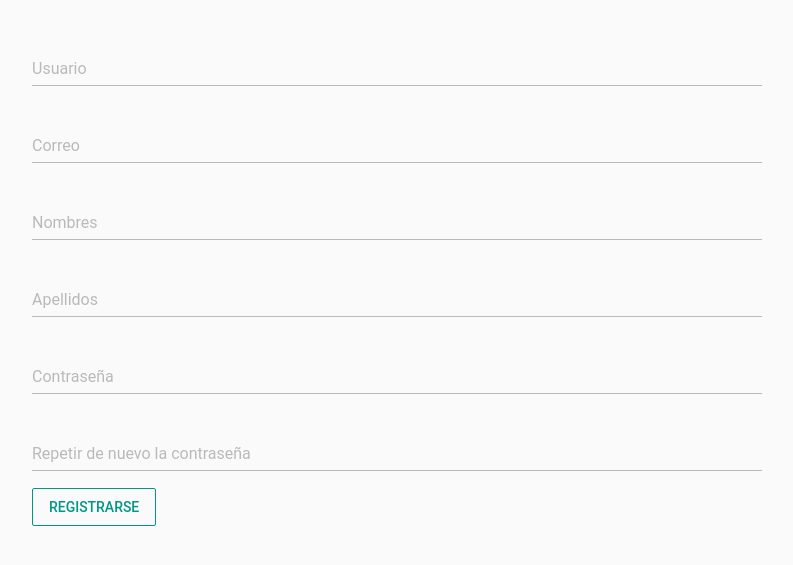
After one commit to Koutawars/djangoblog, a Django app: page /cuentas/register/ in a window 1280 px wide. The commit adds this page. Shown: the top 565 px of the page, without its empty margins (243-1036 px from the left). Run offline with Django 3.2, Linux system fonts and the light colour scheme; some libraries are stand-ins or nearby versions.

Commit message:
Registrarse

```diff
--- /dev/null
+++ b/accounts/forms.py
@@ -0,0 +1,10 @@
+from django import forms
+from django.contrib.auth.models import User
+from django.contrib.auth.forms import UserCreationForm
+
+class UserRegisterForm(UserCreationForm):
+  email = forms.EmailField()
+
+  class Meta:
+      model = User
+      fields = ['username', 'email', 'first_name', 'last_name', 'password1', 'password2']
--- a/accounts/templates/accounts/login.html
+++ b/accounts/templates/accounts/login.html
@@ -6,10 +6,10 @@
     <div class="row justify-content-md-center">
         <div class="col col-lg-8">
             {% if form.errors %}
-                <div style="height: 55%;">
+                <div style="height: 45%;">
                 </div>
             {% else %}
-                <div style="height: 65%;">
+                <div style="height: 55%;">
                 </div>
             {% endif %}
             <form method="POST" action="{% url 'accounts:login' %}">
@@ -24,6 +24,7 @@
                 </div>
                 <input type="submit" class="btn btn-outline-primary" value="Login">
             </form>
+            <p class="font-italic"> ¿No tienes una cuenta? puedes crearla dando clic<a href="{% url 'accounts:register' %}"> acá.</a> </p>
             {% if form.errors %}
                 <div class="alert alert-danger">
                     Cuenta o contraseña incorrecta.
--- /dev/null
+++ b/accounts/templates/accounts/register.html
@@ -0,0 +1,48 @@
+{% extends "base.html" %}
+{% block title %}Blog - Register{% endblock %}
+{% block navbar %}
+{% endblock %}
+{% block content %}
+    <div class="row justify-content-md-center">
+        <div class="col col-lg-8">
+            <div style="height: 5%;">
+            </div>
+            <form method="POST" action="{% url 'accounts:register' %}">
+                {% csrf_token %}
+                <div class="form-group">
+                    <label for="{{ form.username.name }}" class="bmd-label-floating">Usuario</label>
+                    <input name="{{ form.username.name }}" type="text" class="form-control" id="{{ form.username.name }}">
+                </div>
+                <div class="form-group">
+                    <label for="{{ form.email.name }}" class="bmd-label-floating">Correo</label>
+                    <input name="{{ form.email.name }}" type="text" class="form-control" id="{{ form.email.name }}">
+                </div>
+                <div class="form-group">
+                    <label for="{{ form.first_name.name }}" class="bmd-label-floating">Nombres</label>
+                    <input name="{{ form.first_name.name }}" type="text" class="form-control" id="{{ form.first_name.name }}">
+                </div>
+                <div class="form-group">
+                    <label for="{{ form.last_name.name }}" class="bmd-label-floating">Apellidos</label>
+                    <input name="{{ form.last_name.name }}" type="text" class="form-control" id="{{ form.last_name.name }}">
+                </div>
+                <div class="form-group">
+                    <label for="{{ form.password1.name }}" class="bmd-label-floating">Contraseña</label>
+                    <input name="{{ form.password1.name }}" type="password" class="form-control" id="{{ form.password1.name }}">
+                </div>
+                <div class="form-group">
+                    <label for="{{ form.password2.name }}" class="bmd-label-floating">Repetir de nuevo la contraseña</label>
+                    <input name="{{ form.password2.name }}" type="password" class="form-control" id="{{ form.password2.name }}">
+                </div>
+                <input type="submit" class="btn btn-outline-primary" value="Registrarse">
+            </form>
+            {{ form.errors }}
+        </div>
+    </div>
+{% endblock %}
+{% block js %}
+    {% if user.is_authenticated %}
+        <script>
+            window.location.replace("{% url 'entrys:index' %}");
+        </script>
+    {% endif %}
+{% endblock %}
--- a/accounts/urls.py
+++ b/accounts/urls.py
@@ -8,4 +8,5 @@ urlpatterns = [
     path('', views.index, name='index'),
     path('login/', LoginView.as_view(template_name='accounts/login.html'), name='login'),
     path("logout/", LogoutView.as_view(), name='logout'),
+    path('register/', views.Register.as_view(), name="register"),
 ]
--- a/accounts/views.py
+++ b/accounts/views.py
@@ -1,5 +1,9 @@
 from django.shortcuts import redirect, render
 from django.views.generic import FormView
+from django.contrib.messages.views import SuccessMessageMixin
+from django.views.generic.edit import CreateView
+
+from .forms import UserRegisterForm
 from django.contrib.auth.models import User
 
 from django.urls import reverse_lazy
@@ -7,3 +11,9 @@ from django.urls import reverse_lazy
 def index(request):
     response = redirect('login/')
     return response
+
+class Register(SuccessMessageMixin, CreateView):
+    template_name = 'accounts/register.html'
+    success_url = reverse_lazy('accounts:login')
+    form_class = UserRegisterForm
+    success_message = "La cuenta se ha creado."
--- a/templates/base.html
+++ b/templates/base.html
@@ -32,11 +32,10 @@
         <div class="container">
             {% block content %}{% endblock %}
         </div>
-        {% block js %}{% endblock %}
-
         <script type="text/javascript" src="{% static 'js/jquery-3.2.1.slim.min.js' %}" ></script>
         <script type="text/javascript" src="{% static 'js/popper.js' %}" ></script>
         <script type="text/javascript" src="{% static 'js/bootstrap-material-design.js' %}" > </script>
         <script>$(document).ready(function() { $('body').bootstrapMaterialDesign(); });</script>
+        {% block js %}{% endblock %}
     </body>
 </html>
```
